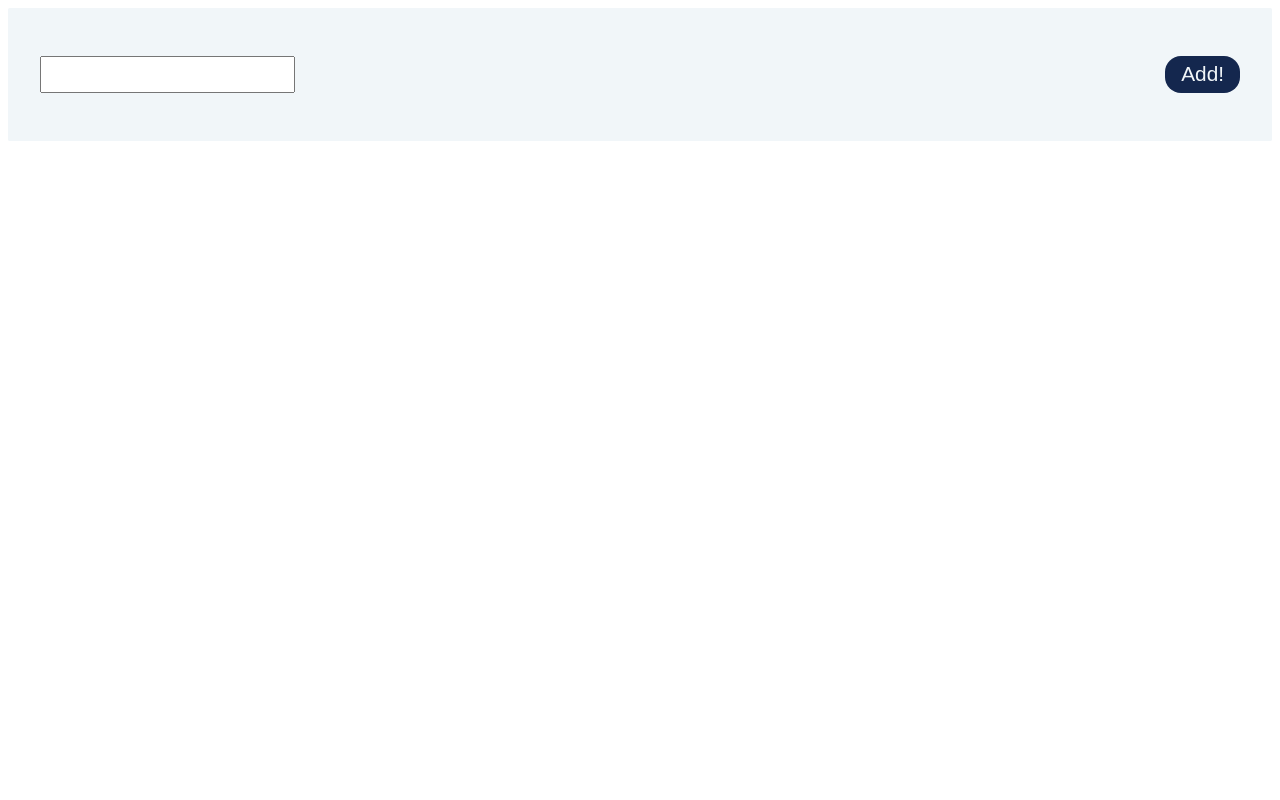
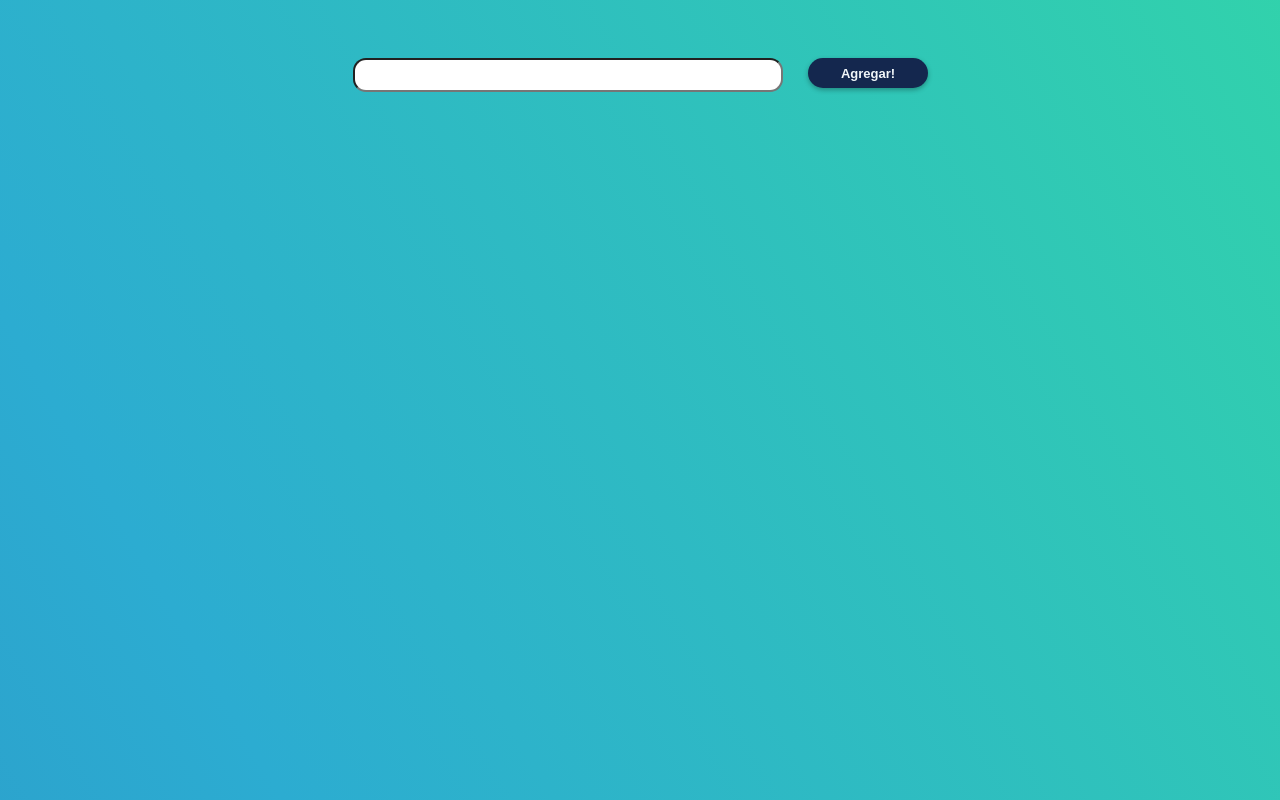
Before and after one commit to IsamDavid/ToDo, a plain HTML site: page index.html in a window 1280 px wide. Drawn offline with nearby package versions, Linux system fonts and the light colour scheme.

Commit message:
Update index.html

```diff
--- a/index.html
+++ b/index.html
@@ -13,43 +13,95 @@
     <div id="root"></div>
 
     <style>
+      html{
+        font-size: 62.5%;
+        height: 100vh;
+      }
+      body{
+        background-image: linear-gradient(
+            60deg,
+            #3d3393 0%,
+            #2b76b9 37%,
+            #2cacd1 65%,
+            #35eb93 100%
+          );
+          background-size: 400% 400%;
+          animation: gradient 15s ease infinite;
+          padding: 2rem;
+          border-radius: 0.1rem;
+          font-size: 1.4rem;
+        }
+          @keyframes gradient {
+          0% {
+            background-position: 0% 50%;
+          }
+          50% {
+            background-position: 100% 50%;
+          }
+          100% {
+            background-position: 0% 50%;
+          }
+        }
+
+
       main {
-        background-color: #f1f6f9;
-        padding: 2rem;
+        background-color: transparent;
+        padding: 2rem 20rem;
         border-radius: 0.1rem;
         font-size: 1.4rem;
+
       }
-
       form {
         padding: 1rem 0;
         display: flex;
-        justify-content: space-between;
+        justify-content: center;
+        /* padding-right: 2rem; */
       }
 
       .todo {
         display: flex;
         justify-content: space-between;
         align-items: center;
-        background-color: #9ba4b4;
-        color: #14274e;
+        background-color: rgba(185,255,252,0.8);
+        color: #081020;
+        font-size: 1.8rem;
+        border-radius: 2rem;
         padding: 0.5em;
         margin: 0.5em 0;
         border-radius: 0.1em;
         font-family: sans-serif;
+        border-radius: 2rem;
       }
 
       .add {
+        font-weight: 700;
+        width: 12rem;
+        height: 3rem;
+        border-radius: 2rem;
+        cursor: pointer;
+        outline: none;
+        border: none;
+        box-shadow: 0px 2px 5px 0px rgba(0, 0, 0, .3);
+        transition: .8s;
+        will-change: transform;
+        margin-left: 2.5rem;
+        padding: 0.4rem 1rem;
+        outline: none;
+        cursor: pointer;
         background-color: #14274e;
         color: #f1f6f9;
-        border-radius: 1rem;
-        border: 0;
-        padding: 0.4rem 1rem;
         font-size: 1.3rem;
       }
 
       .input {
         font-size: 1.2rem;
         max-width: 60%;
+        outline: none;
+        width: 50%;
+        border-radius: 1.3rem;
+        padding-left: 1.2rem;
+        height: 2.8rem;
+        font-size: 1.8rem;
       }
 
       input[type="checkbox"] {
@@ -92,7 +144,7 @@
             <form onSubmit={addNewTodo}>
               <input className="input" value={text} onChange={updateText} />
               <button className="add" onClick={addNewTodo}>
-                Add!
+                Agregar!
               </button>
             </form>
 
```
